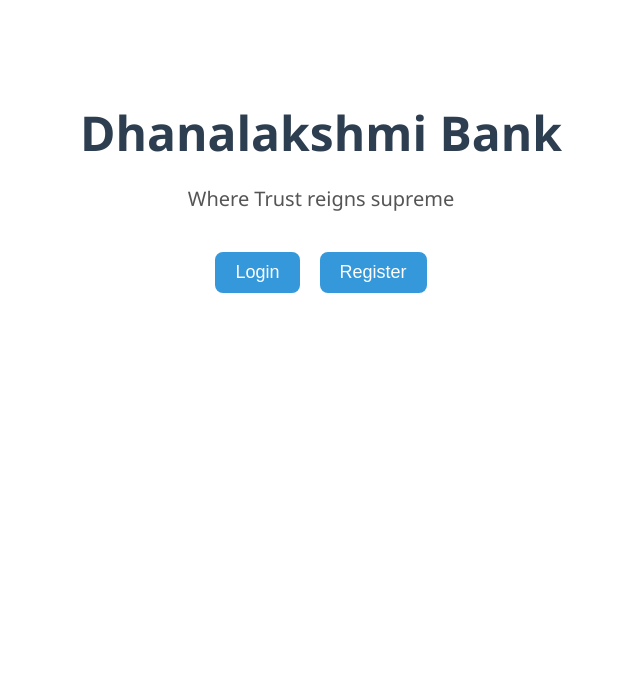
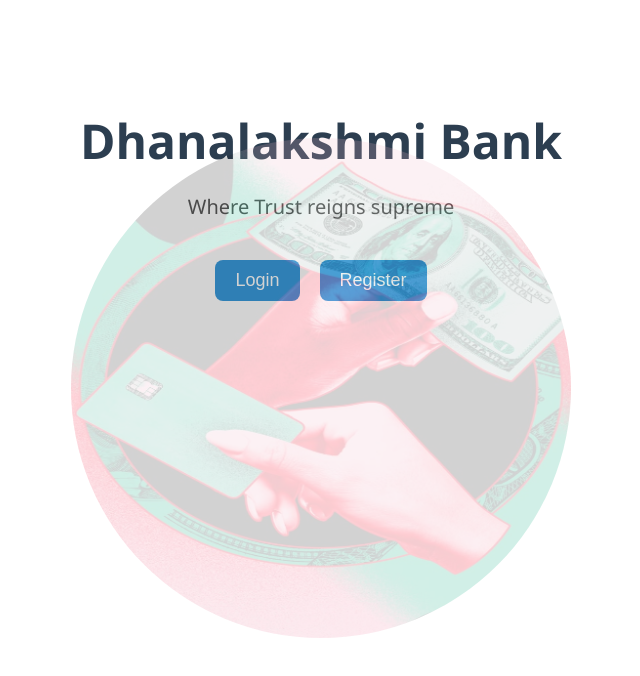
Before and after one commit to smerdyakov-moi/BankSystem, a React (Create React App) app in the folder bank-frontend/: page / in a window 1280 px wide. Shown: the top 676 px of the page, without its empty margins (319-959 px from the left). Built offline with nearby package versions, Linux system fonts and the light colour scheme.

Commit message:
Updated Background Img for the whole app

```diff
--- a/bank-frontend/src/App.css
+++ b/bank-frontend/src/App.css
@@ -0,0 +1,23 @@
+/* src/App.css */
+.backgroundimg {
+  position: relative;
+  min-height: 100vh;
+  overflow: hidden;
+}
+
+.backgroundimg::before {
+  content: "";
+  position: absolute;
+  top: 60%;
+  left: 50%;
+  transform: translate(-50%, -70%);
+  width: 500px;
+  height: 500px;
+  background-image: url("/logo192.png"); /* from public folder */
+  background-size: contain;
+  background-repeat: no-repeat;
+  opacity: 0.2;
+  border-radius: 50%;
+  pointer-events: none;
+  z-index: 0;
+}
--- a/bank-frontend/src/App.js
+++ b/bank-frontend/src/App.js
@@ -11,9 +11,11 @@ import PrivateRoute from "./utils/PrivateRoute";
 import Home from "./pages/Home";
 import NotFound from "./pages/NotFound";
 
+import "./App.css";
 
 function App() {
   return (
+    <div className="backgroundimg">
       <BrowserRouter>
         <Routes>
           <Route path="/" element={<Home />} />
@@ -68,10 +70,10 @@ function App() {
               </PrivateRoute>
             }
           />
-
           <Route path="*" element={<NotFound />} />
         </Routes>
       </BrowserRouter>
+    </div>
   );
 }
 
--- a/bank-frontend/src/index.css
+++ /dev/null
@@ -1,5 +0,0 @@
-body {
-  margin: 0;
-  font-family: Arial, sans-serif;
-  background-color: green
-}
```
Lines whose indentation alone changed are shown as unchanged.
